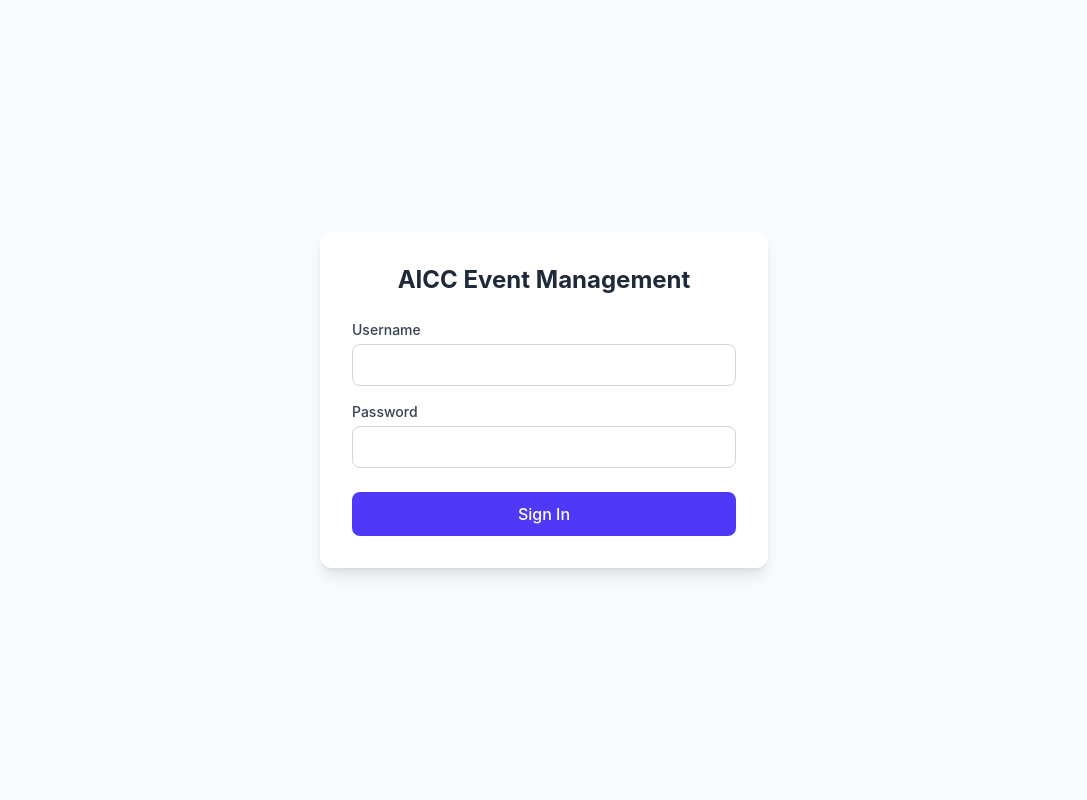
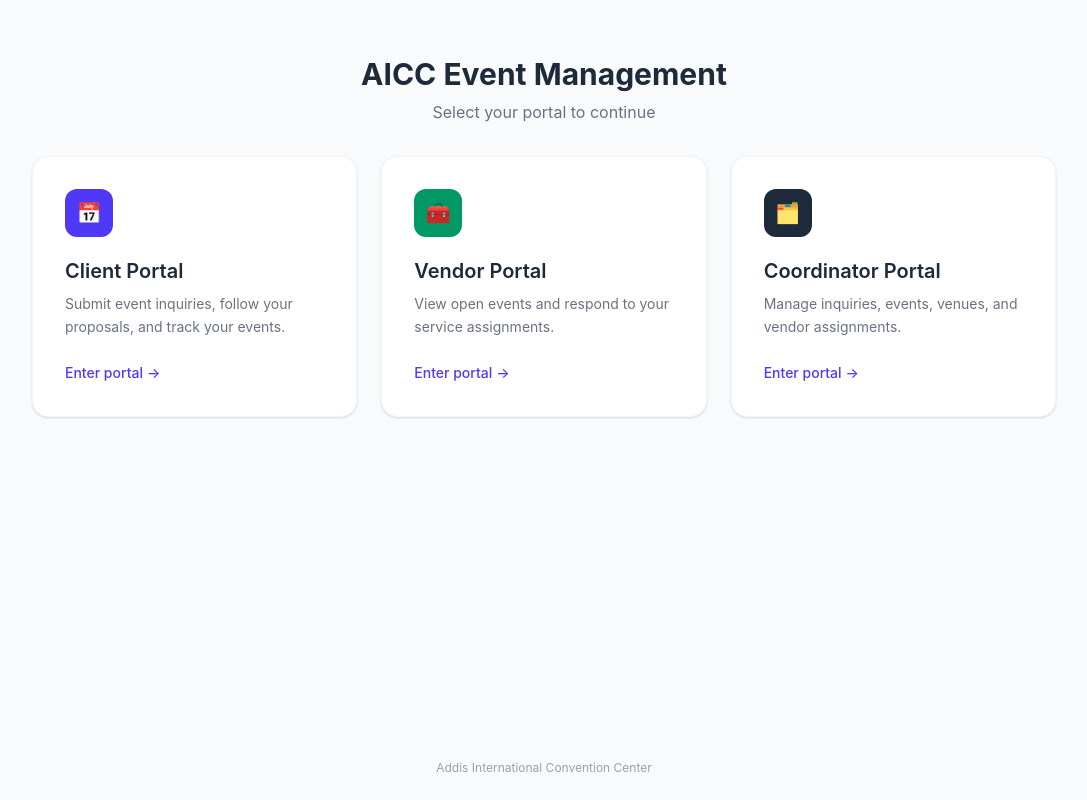
Before and after one commit to redietTadesse/EventManagement, a React (Vite) app: page / in a window 1280 px wide. Before the commit this address led to /login. Shown: the whole page, without its empty margins (96-1183 px from the left). Built offline with nearby package versions, Linux system fonts and the light colour scheme.

Commit message:
feat: add portal selection landing page before login

```diff
--- a/src/App.jsx
+++ b/src/App.jsx
@@ -2,6 +2,7 @@ import { BrowserRouter, Routes, Route } from 'react-router-dom';
 import { AuthProvider } from './context/AuthContext';
 import ProtectedRoute from './components/ProtectedRoute';
 import RootRedirect from './components/RootRedirect';
+import PortalSelect from './components/PortalSelect';
 import Login from './components/Login';
 import ClientDashboard from './client/ClientDashboard';
 import NewInquiry from './client/NewInquiry';
@@ -14,8 +15,10 @@ import VendorDashboard from './vendor/VendorDashboard';
 function AppRoutes() {
   return (
     <Routes>
+      {/* Public: portal selection comes before login */}
+      <Route path="/" element={<PortalSelect />} />
       <Route path="/login" element={<Login />} />
-      <Route path="/" element={<RootRedirect />} />
+      <Route path="/login/:portal?" element={<Login />} />
 
       {/* Client routes */}
       <Route
--- /dev/null
+++ b/src/components/PortalSelect.jsx
@@ -0,0 +1,89 @@
+import { Link, Navigate } from 'react-router-dom';
+import { useAuth } from '../context/AuthContext';
+
+const ROLE_DASHBOARDS = {
+  CLIENT: '/client/dashboard',
+  VENDOR: '/vendor/dashboard',
+  COORDINATOR: '/coordinator/dashboard',
+};
+
+const portals = [
+  {
+    id: 'client',
+    icon: '📅',
+    title: 'Client Portal',
+    description: 'Submit event inquiries, follow your proposals, and track your events.',
+    accent: 'bg-indigo-600',
+  },
+  {
+    id: 'vendor',
+    icon: '🧰',
+    title: 'Vendor Portal',
+    description: 'View open events and respond to your service assignments.',
+    accent: 'bg-emerald-600',
+  },
+  {
+    id: 'coordinator',
+    icon: '🗂️',
+    title: 'Coordinator Portal',
+    description: 'Manage inquiries, events, venues, and vendor assignments.',
+    accent: 'bg-slate-800',
+  },
+];
+
+export default function PortalSelect() {
+  const { user, loading } = useAuth();
+
+  if (loading) {
+    return (
+      <div className="min-h-screen flex items-center justify-center bg-gray-50 text-gray-500">
+        Loading...
+      </div>
+    );
+  }
+
+  // Already signed in → go straight to the matching dashboard.
+  if (user) {
+    const path = ROLE_DASHBOARDS[user.role];
+    return <Navigate to={path || '/login'} replace />;
+  }
+
+  return (
+    <div className="min-h-screen bg-gray-50 flex flex-col">
+      <header className="pt-14 pb-8 text-center px-4">
+        <h1 className="text-3xl font-bold text-gray-800">AICC Event Management</h1>
+        <p className="text-gray-500 mt-2">Select your portal to continue</p>
+      </header>
+
+      <main className="flex-1 flex items-start justify-center px-4 pb-16">
+        <div className="grid gap-6 md:grid-cols-3 max-w-5xl w-full">
+          {portals.map((portal) => (
+            <Link
+              key={portal.id}
+              to={`/login/${portal.id}`}
+              className="group bg-white rounded-2xl shadow p-8 border border-gray-100 hover:border-indigo-300 hover:shadow-lg transition"
+            >
+              <div
+                className={`w-12 h-12 rounded-xl ${portal.accent} text-white flex items-center justify-center text-xl`}
+              >
+                {portal.icon}
+              </div>
+              <h2 className="mt-5 text-xl font-semibold text-gray-800">{portal.title}</h2>
+              <p className="mt-2 text-sm text-gray-500 leading-relaxed">{portal.description}</p>
+              <span className="mt-6 inline-flex items-center text-sm font-medium text-indigo-600 group-hover:text-indigo-700">
+                Enter portal
+                <span aria-hidden="true" className="ml-1 transition group-hover:translate-x-0.5">
+                  →
+                </span>
+              </span>
+            </Link>
+          ))}
+        </div>
+      </main>
+
+      <footer className="pb-6 text-center text-xs text-gray-400">
+        Addis International Convention Center
+      </footer>
+    </div>
+  );
+}
--- a/src/components/RootRedirect.jsx
+++ b/src/components/RootRedirect.jsx
@@ -10,7 +10,7 @@ export default function RootRedirect() {
     return <div className="text-center py-10">Loading...</div>;
   }
 
-  if (!user) return <Navigate to="/login" replace />;
+  if (!user) return <Navigate to="/" replace />;
   switch (user.role) {
     case 'CLIENT': return <Navigate to="/client/dashboard" replace />;
     case 'COORDINATOR': return <Navigate to="/coordinator/dashboard" replace />;
```
